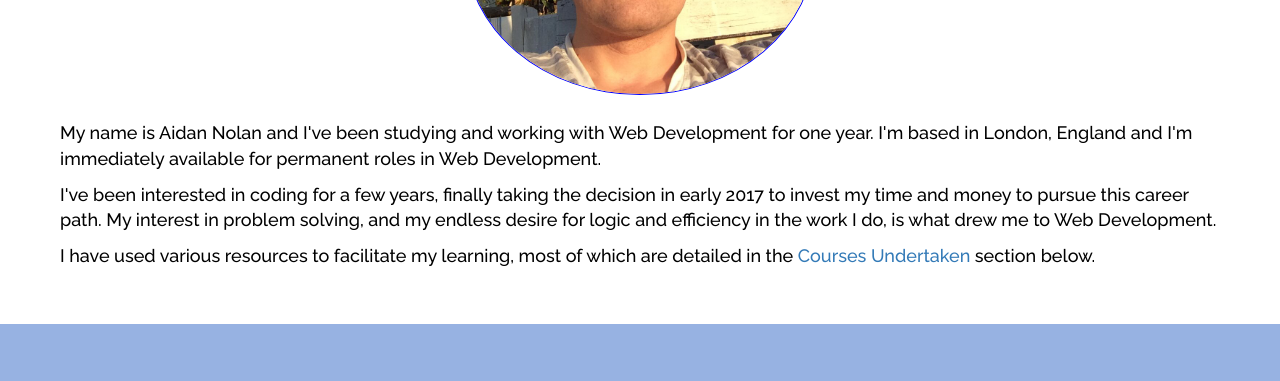
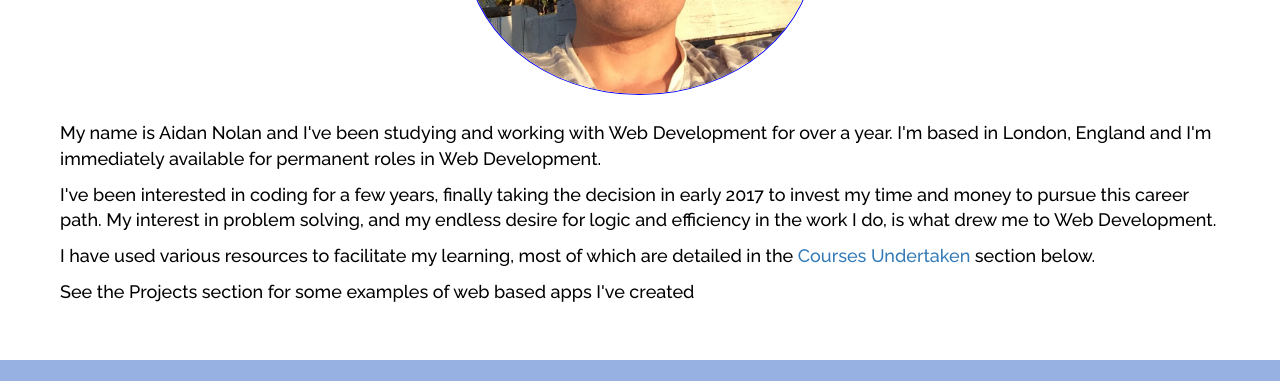
Before and after one commit to aidnolan/ANportfolio, a website: page index.html in a window 1280 px wide. Shown: the part 1060-1441 px from the top of the page. Drawn offline with nearby package versions, Linux system fonts and the light colour scheme.

Commit message:
updated intro

```diff
--- a/index.html
+++ b/index.html
@@ -52,13 +52,13 @@
 				<img class="img-circle" src="profpic.jpg">
 			</div>
 			<div id="introPara" class="col-lg-12 col-md-12 col-sm-12 col-xs-12 text-center">
-				<p>My name is Aidan Nolan and I've been studying and working with Web Development for one year. I'm based in London, England and I'm immediately available for permanent roles in Web Development.</p>
+				<p>My name is Aidan Nolan and I've been studying and working with Web Development for over a year. I'm based in London, England and I'm immediately available for permanent roles in Web Development.</p>
 				<p>I've been interested in coding for a few years, finally taking the decision in early 2017 to invest my time and money to pursue this career path. My interest in problem solving, and my endless desire for logic and efficiency in the work I do, is what drew me to Web Development.</p>
 
 				<!-- <p>I've spent far too long in roles where the processes in place were frustratingly inefficient. Coding skills give you a lot of power to create systems and use them to improve the performance of your team.</p> -->
 
 				<p>I have used various resources to facilitate my learning, most of which are detailed in the <a href="#coursebox">Courses Undertaken</a> section below.</p>
-				<p></p>
+				<p>See the Projects section for some examples of web based apps I've created</p>
 
 			</div>
 
```
